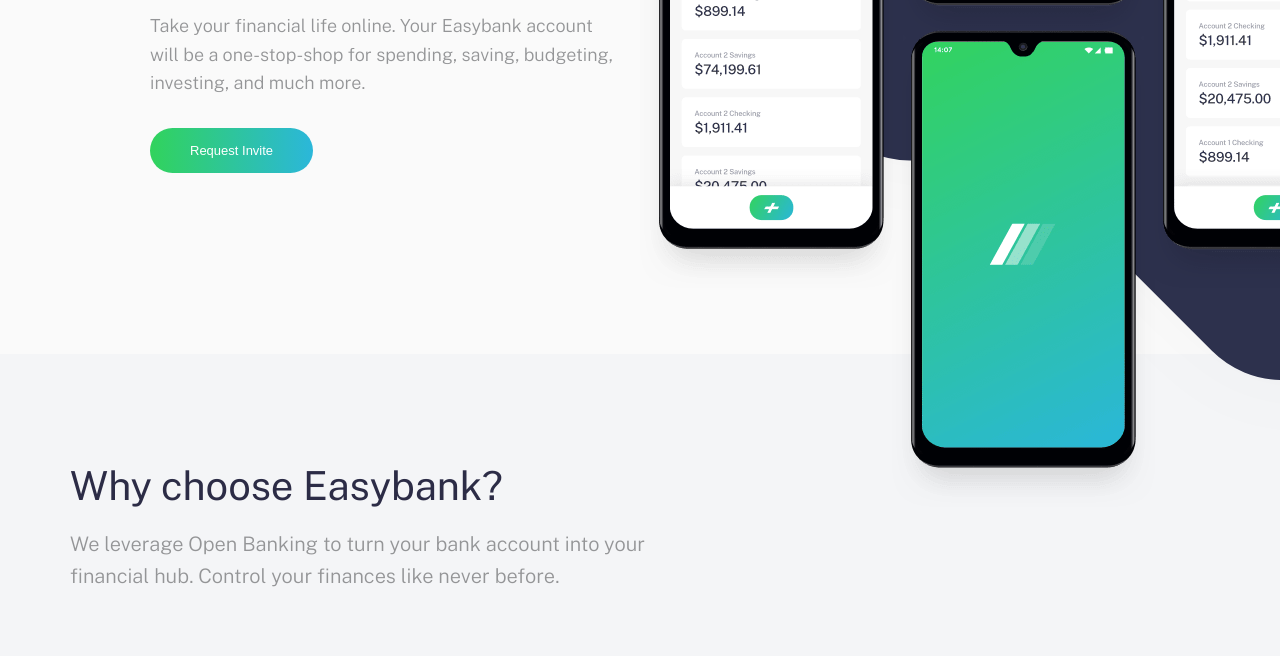
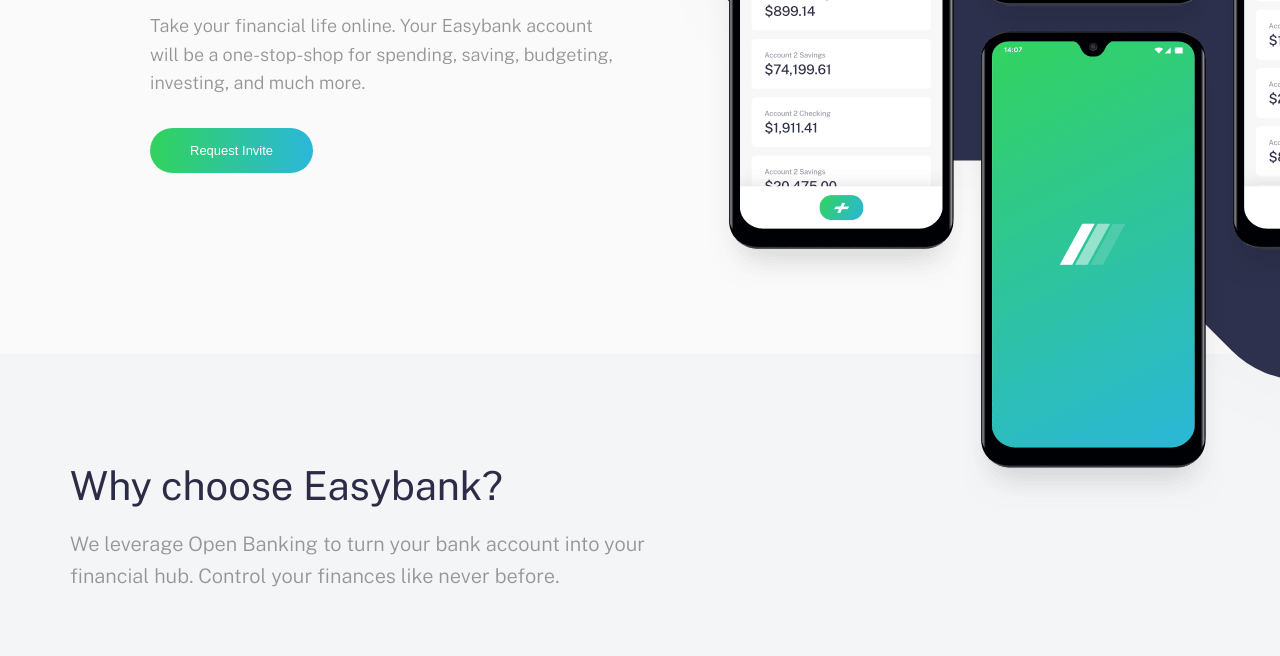
Before and after one commit to fapjsc/easybank, a website: page index.html in a window 1280 px wide. Shown: the part 461-1117 px from the top of the page. Drawn offline with nearby package versions, Linux system fonts and the light colour scheme.

Commit message:
fix header photo position

```diff
--- a/sass/_header.scss
+++ b/sass/_header.scss
@@ -29,6 +29,7 @@
   }
 
   &__photo {
+    margin-left: 2rem;
   }
 
   &__intro {
@@ -43,7 +44,7 @@
     position: relative;
     position: absolute;
     top: -20%;
-    left: 50%;
+    left: 55.5%;
   }
 
   &__btn {
```
Also changed, not shown: css/style.css.
